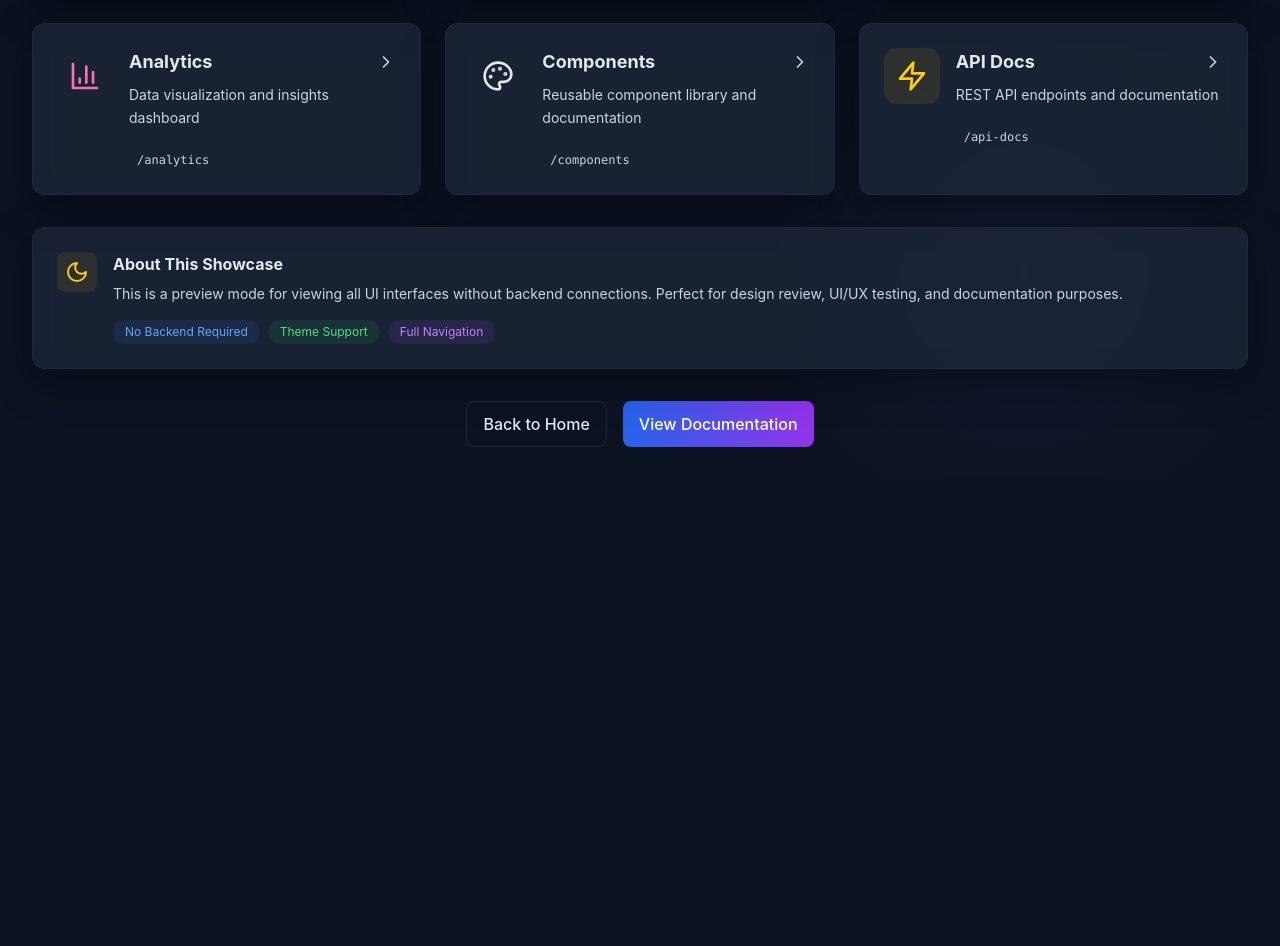
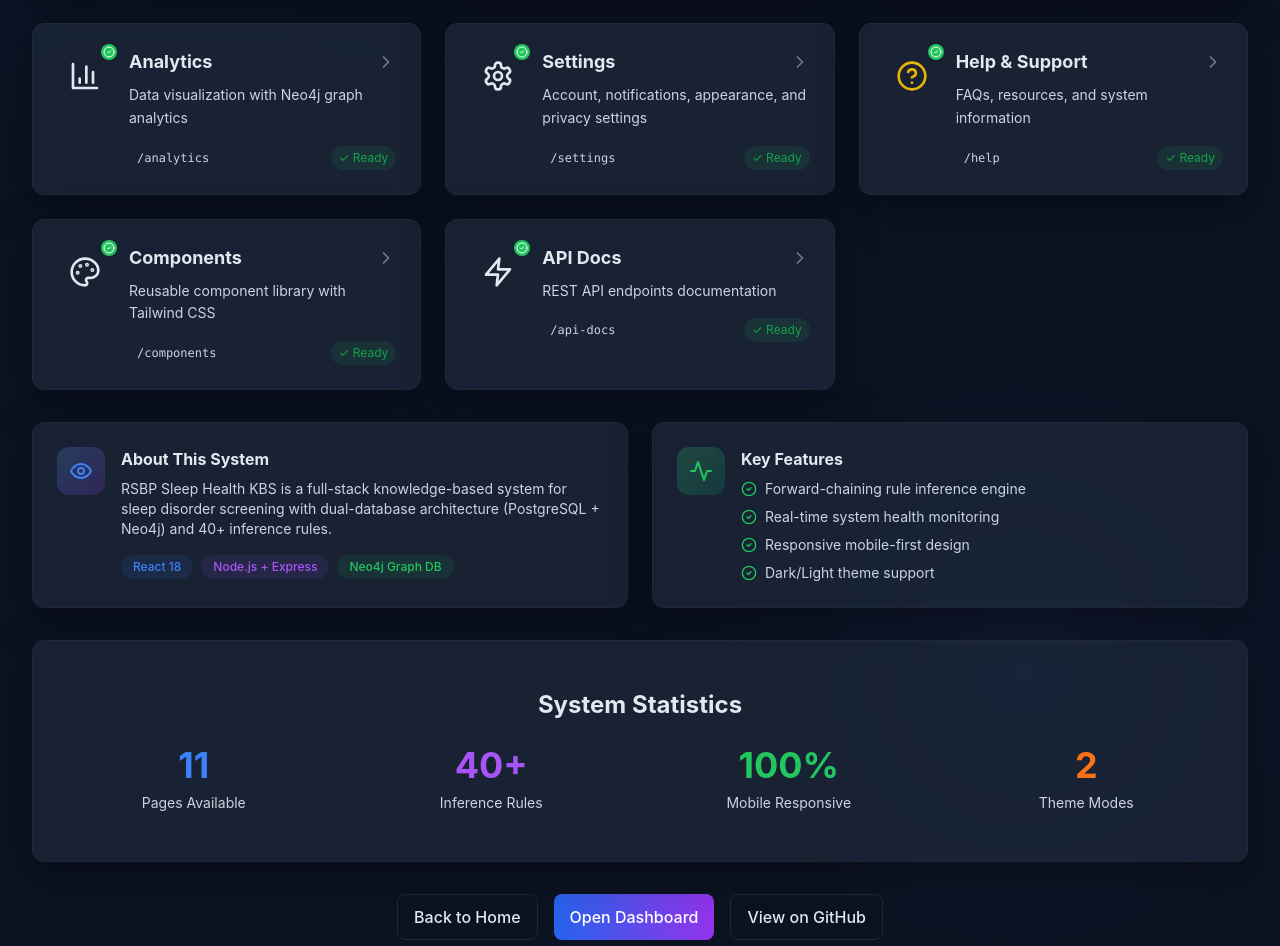
Before and after one commit to Attoher/KBS-Sleep-Disorder, a React (Vite) app in the folder frontend/: page /showcase in a window 1280 px wide. Shown: the part 566-1512 px from the top of the page. Before the commit the page ends 1045 px from the top, so only its background shows below. Built offline with nearby package versions, Linux system fonts and the light colour scheme; the HTML template or start-up script is replaced by a standard one.

Commit message:
fix uiux

```diff
--- a/frontend/src/pages/UIShowcase.jsx
+++ b/frontend/src/pages/UIShowcase.jsx
@@ -13,7 +13,12 @@ import {
   Moon,
   ChevronRight,
   Palette,
-  Zap
+  Zap,
+  Settings,
+  HelpCircle,
+  Activity,
+  CheckCircle2,
+  XCircle
 } from 'lucide-react';
 import Card, { CardHeader, CardBody } from '../components/Common/Card';
 import Button from '../components/Common/Button';
@@ -26,63 +31,88 @@ const UIShowcase = () => {
       path: '/login',
       icon: LogIn,
       color: 'blue',
-      description: 'User authentication page with guest mode option'
+      description: 'User authentication with JWT tokens and guest mode',
+      status: 'complete'
     },
     {
       name: 'Register',
       path: '/register',
       icon: UserPlus,
       color: 'green',
-      description: 'New user registration form with validation'
+      description: 'New user registration with form validation',
+      status: 'complete'
     },
     {
       name: 'Dashboard',
       path: '/dashboard',
       icon: LayoutDashboard,
       color: 'purple',
-      description: 'Main dashboard with statistics and recent screenings'
+      description: 'Main dashboard with real-time system status and statistics',
+      status: 'complete'
     },
     {
       name: 'Screening Form',
       path: '/screening',
       icon: ClipboardList,
       color: 'orange',
-      description: 'Sleep health screening questionnaire with stress assessment'
+      description: 'Sleep health screening with 40+ inference rules',
+      status: 'complete'
     },
     {
       name: 'Results',
       path: '/showcase/results',
       icon: FileText,
       color: 'red',
-      description: 'Diagnosis results display with recommendations'
+      description: 'Diagnosis results with lifestyle recommendations',
+      status: 'complete'
     },
     {
       name: 'History',
       path: '/history',
       icon: History,
       color: 'cyan',
-      description: 'Past screening records and history tracking'
+      description: 'Past screening records with filtering and export',
+      status: 'complete'
     },
     {
       name: 'Analytics',
       path: '/analytics',
       icon: BarChart3,
       color: 'pink',
-      description: 'Data visualization and insights dashboard'
+      description: 'Data visualization with Neo4j graph analytics',
+      status: 'complete'
+    },
+    {
+      name: 'Settings',
+      path: '/settings',
+      icon: Settings,
+      color: 'indigo',
+      description: 'Account, notifications, appearance, and privacy settings',
+      status: 'complete'
+    },
+    {
+      name: 'Help & Support',
+      path: '/help',
+      icon: HelpCircle,
+      color: 'yellow',
+      description: 'FAQs, resources, and system information',
+      status: 'complete'
     },
     {
       name: 'Components',
       path: '/components',
       icon: Palette,
-      color: 'indigo',
-      description: 'Reusable component library and documentation'
+      color: 'violet',
+      description: 'Reusable component library with Tailwind CSS',
+      status: 'complete'
     },
     {
       name: 'API Docs',
       path: '/api-docs',
       icon: Zap,
-      color: 'yellow',
-      description: 'REST API endpoints and documentation'
+      color: 'amber',
+      description: 'REST API endpoints documentation',
+      status: 'complete'
     }
   ];
 
@@ -128,29 +158,37 @@ const UIShowcase = () => {
               key={page.path}
               initial={{ opacity: 0, y: 20 }}
               animate={{ opacity: 1, y: 0 }}
-              transition={{ delay: index * 0.1 }}
+              transition={{ delay: index * 0.05 }}
             >
               <Link to={page.path}>
-                <Card hover className="h-full transition-all duration-300 hover:scale-105">
+                <Card hover className="h-full transition-all duration-300 hover:scale-105 hover:shadow-xl">
                   <CardBody>
                     <div className="flex items-start space-x-4">
-                      <div className={`p-3 rounded-xl bg-${page.color}-500/10 flex-shrink-0`}>
-                        <page.icon className={`w-8 h-8 text-${page.color}-400`} />
+                      <div className={`p-3 rounded-xl bg-gradient-to-br from-${page.color}-400/20 to-${page.color}-600/20 flex-shrink-0 relative`}>
+                        <page.icon className={`w-8 h-8 text-${page.color}-500`} />
+                        {page.status === 'complete' && (
+                          <div className="absolute -top-1 -right-1 w-4 h-4 bg-green-500 rounded-full flex items-center justify-center">
+                            <CheckCircle2 className="w-3 h-3 text-white" />
+                          </div>
+                        )}
                       </div>
 
                       <div className="flex-1 min-w-0">
                         <h3 className="text-lg font-bold text-primary mb-2 flex items-center justify-between">
                           {page.name}
-                          <ChevronRight className="w-5 h-5 text-secondary" />
+                          <ChevronRight className="w-5 h-5 text-secondary opacity-50 group-hover:opacity-100 transition-opacity" />
                         </h3>
                         <p className="text-sm text-secondary leading-relaxed">
                           {page.description}
                         </p>
 
-                        <div className="mt-4">
-                          <code className="text-xs px-2 py-1 surface-secondary rounded text-secondary">
+                        <div className="mt-4 flex items-center justify-between">
+                          <code className="text-xs px-2 py-1 surface-secondary rounded text-secondary font-mono">
                             {page.path}
                           </code>
+                          <span className="text-xs px-2 py-1 bg-green-500/10 text-green-600 dark:text-green-400 rounded-full">
+                            ✓ Ready
+                          </span>
                         </div>
                       </div>
                     </div>
@@ -161,35 +199,102 @@ const UIShowcase = () => {
           ))}
         </div>
 
-        {/* Info Card */}
+        {/* System Info Cards */}
         <motion.div
           initial={{ opacity: 0, y: 20 }}
           animate={{ opacity: 1, y: 0 }}
-          transition={{ delay: 0.8 }}
+          transition={{ delay: 0.6 }}
+          className="mt-8 grid md:grid-cols-2 gap-6"
+        >
+          {/* About Card */}
+          <Card>
+            <CardBody>
+              <div className="flex items-start space-x-4">
+                <div className="p-3 rounded-xl bg-gradient-to-br from-blue-400/20 to-purple-600/20">
+                  <Eye className="w-6 h-6 text-blue-500" />
+                </div>
+                <div className="flex-1">
+                  <h3 className="font-bold text-primary mb-2">About This System</h3>
+                  <p className="text-sm text-secondary mb-4">
+                    RSBP Sleep Health KBS is a full-stack knowledge-based system for sleep disorder screening
+                    with dual-database architecture (PostgreSQL + Neo4j) and 40+ inference rules.
+                  </p>
+                  <div className="flex flex-wrap gap-2">
+                    <span className="text-xs px-3 py-1 bg-blue-500/10 text-blue-500 rounded-full font-medium">
+                      React 18
+                    </span>
+                    <span className="text-xs px-3 py-1 bg-purple-500/10 text-purple-500 rounded-full font-medium">
+                      Node.js + Express
+                    </span>
+                    <span className="text-xs px-3 py-1 bg-green-500/10 text-green-500 rounded-full font-medium">
+                      Neo4j Graph DB
+                    </span>
+                  </div>
+                </div>
+              </div>
+            </CardBody>
+          </Card>
+
+          {/* Features Card */}
+          <Card>
+            <CardBody>
+              <div className="flex items-start space-x-4">
+                <div className="p-3 rounded-xl bg-gradient-to-br from-green-400/20 to-emerald-600/20">
+                  <Activity className="w-6 h-6 text-green-500" />
+                </div>
+                <div className="flex-1">
+                  <h3 className="font-bold text-primary mb-2">Key Features</h3>
+                  <ul className="space-y-2 text-sm text-secondary">
+                    <li className="flex items-center space-x-2">
+                      <CheckCircle2 className="w-4 h-4 text-green-500 flex-shrink-0" />
+                      <span>Forward-chaining rule inference engine</span>
+                    </li>
+                    <li className="flex items-center space-x-2">
+                      <CheckCircle2 className="w-4 h-4 text-green-500 flex-shrink-0" />
+                      <span>Real-time system health monitoring</span>
+                    </li>
+                    <li className="flex items-center space-x-2">
+                      <CheckCircle2 className="w-4 h-4 text-green-500 flex-shrink-0" />
+                      <span>Responsive mobile-first design</span>
+                    </li>
+                    <li className="flex items-center space-x-2">
+                      <CheckCircle2 className="w-4 h-4 text-green-500 flex-shrink-0" />
+                      <span>Dark/Light theme support</span>
+                    </li>
+                  </ul>
+                </div>
+              </div>
+            </CardBody>
+          </Card>
+        </motion.div>
+
+        {/* Stats Summary */}
+        <motion.div
+          initial={{ opacity: 0, y: 20 }}
+          animate={{ opacity: 1, y: 0 }}
+          transition={{ delay: 0.7 }}
           className="mt-8"
         >
           <Card>
             <CardBody>
-              <div className="flex items-start space-x-4">
-                <div className="p-2 rounded-lg bg-yellow-500/10">
-                  <Moon className="w-6 h-6 text-yellow-400" />
-                </div>
-                <div>
-                  <h3 className="font-bold text-primary mb-2">About This Showcase</h3>
-                  <p className="text-sm text-secondary mb-4">
-                    This is a preview mode for viewing all UI interfaces without backend connections.
-                    Perfect for design review, UI/UX testing, and documentation purposes.
-                  </p>
-                  <div className="flex flex-wrap gap-2">
-                    <span className="text-xs px-3 py-1 bg-blue-500/10 text-blue-400 rounded-full">
-                      No Backend Required
-                    </span>
-                    <span className="text-xs px-3 py-1 bg-green-500/10 text-green-400 rounded-full">
-                      Theme Support
-                    </span>
-                    <span className="text-xs px-3 py-1 bg-purple-500/10 text-purple-400 rounded-full">
-                      Full Navigation
-                    </span>
+              <div className="text-center py-6">
+                <h3 className="text-2xl font-bold text-primary mb-6">System Statistics</h3>
+                <div className="grid grid-cols-2 md:grid-cols-4 gap-6">
+                  <div>
+                    <div className="text-4xl font-bold text-blue-500 mb-2">11</div>
+                    <div className="text-sm text-secondary">Pages Available</div>
+                  </div>
+                  <div>
+                    <div className="text-4xl font-bold text-purple-500 mb-2">40+</div>
+                    <div className="text-sm text-secondary">Inference Rules</div>
+                  </div>
+                  <div>
+                    <div className="text-4xl font-bold text-green-500 mb-2">100%</div>
+                    <div className="text-sm text-secondary">Mobile Responsive</div>
+                  </div>
+                  <div>
+                    <div className="text-4xl font-bold text-orange-500 mb-2">2</div>
+                    <div className="text-sm text-secondary">Theme Modes</div>
                   </div>
                 </div>
               </div>
@@ -201,8 +306,8 @@ const UIShowcase = () => {
         <motion.div
           initial={{ opacity: 0, y: 20 }}
           animate={{ opacity: 1, y: 0 }}
-          transition={{ delay: 0.9 }}
-          className="mt-8 flex justify-center space-x-4"
+          transition={{ delay: 0.8 }}
+          className="mt-8 flex flex-wrap justify-center gap-4"
         >
           <Button
             variant="outline"
@@ -212,10 +317,17 @@ const UIShowcase = () => {
             Back to Home
           </Button>
           <Button
+            onClick={() => window.location.href = '/dashboard'}
+            title="Go to main dashboard"
+          >
+            Open Dashboard
+          </Button>
+          <Button
+            variant="outline"
             onClick={() => window.open('https://github.com/Attoher/KBS-Sleep-Disorder', '_blank')}
             title="View project on GitHub"
           >
-            View Documentation
+            View on GitHub
           </Button>
         </motion.div>
       </div>
```
Also changed, not shown: frontend/src/components/History/HistoryTable.jsx (+14 -5 lines), frontend/src/pages/History.jsx (+76 -11 lines), frontend/src/pages/Results.jsx (+44 -0 lines).
